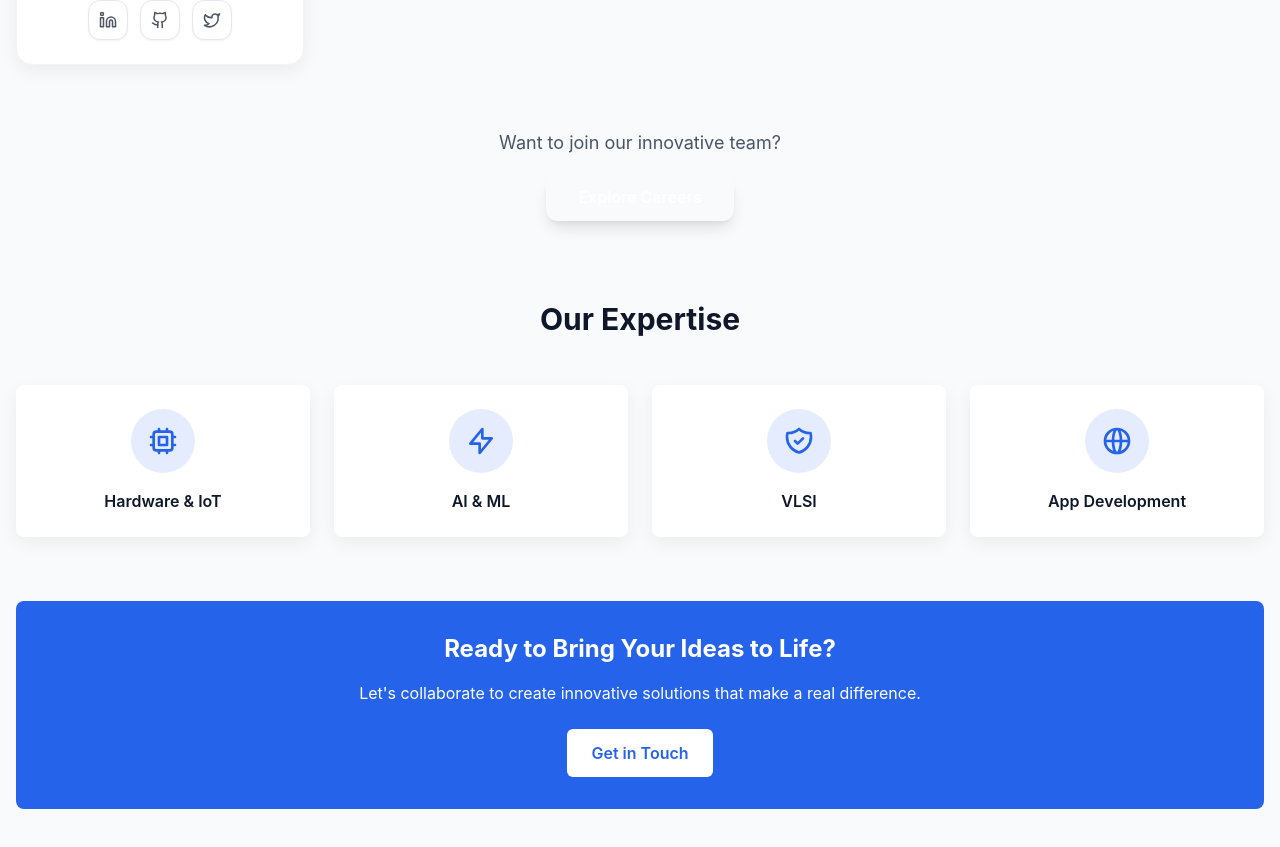
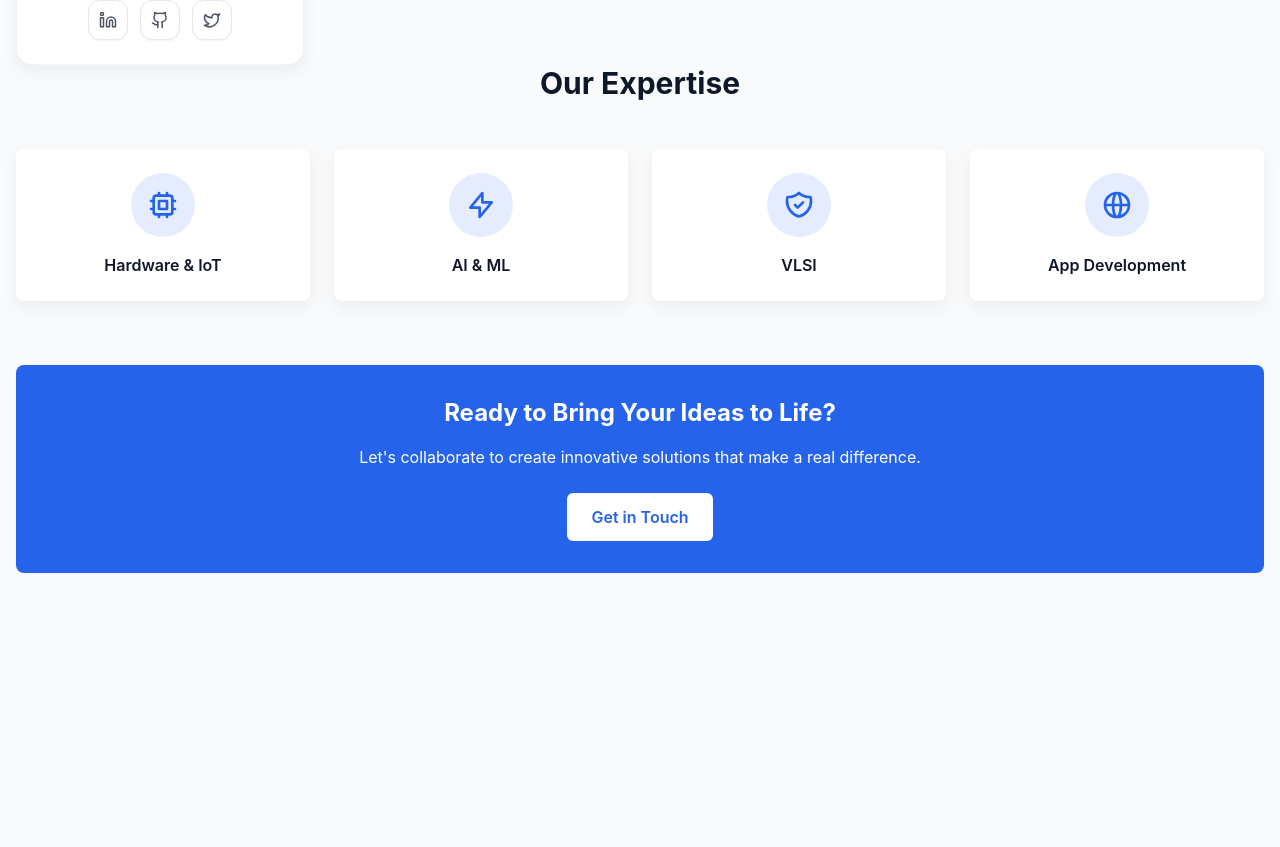
Before and after one commit to Sakthikumar08/Mustardworks, a React (Vite) app: page /about in a window 1280 px wide. Shown: the part 2760-3607 px from the top of the page. After the commit the page ends 3477 px from the top, so only its background shows below. Built offline with nearby package versions, Linux system fonts and the light colour scheme.

Commit message:
loctodep

```diff
--- a/src/pages/About.jsx
+++ b/src/pages/About.jsx
@@ -242,16 +242,6 @@ socialLinks: [
     ))}
   </div>
 
-  {/* Call to Action */}
-  <div className="text-center mt-16">
-    <div className="inline-flex flex-col items-center">
-      <p className="text-secondary text-lg mb-4">Want to join our innovative team?</p>
-      <button className="px-8 py-3 bg-gradient-to-r from-primary to-accent text-white rounded-xl font-semibold hover:shadow-xl transition-all duration-300 transform hover:scale-105 shadow-lg">
-        Explore Careers
-      </button>
-    </div>
-  </div>
-</div>
         {/* Expertise Section */}
         <div className="mb-16">
           <h2 className="text-3xl font-bold text-center text-app mb-12">Our Expertise</h2>
@@ -345,7 +335,8 @@ socialLinks: [
         </div>
       </div>
     </div>
+    </div>
   )
 }
 
-export default About
+export default About;
```
